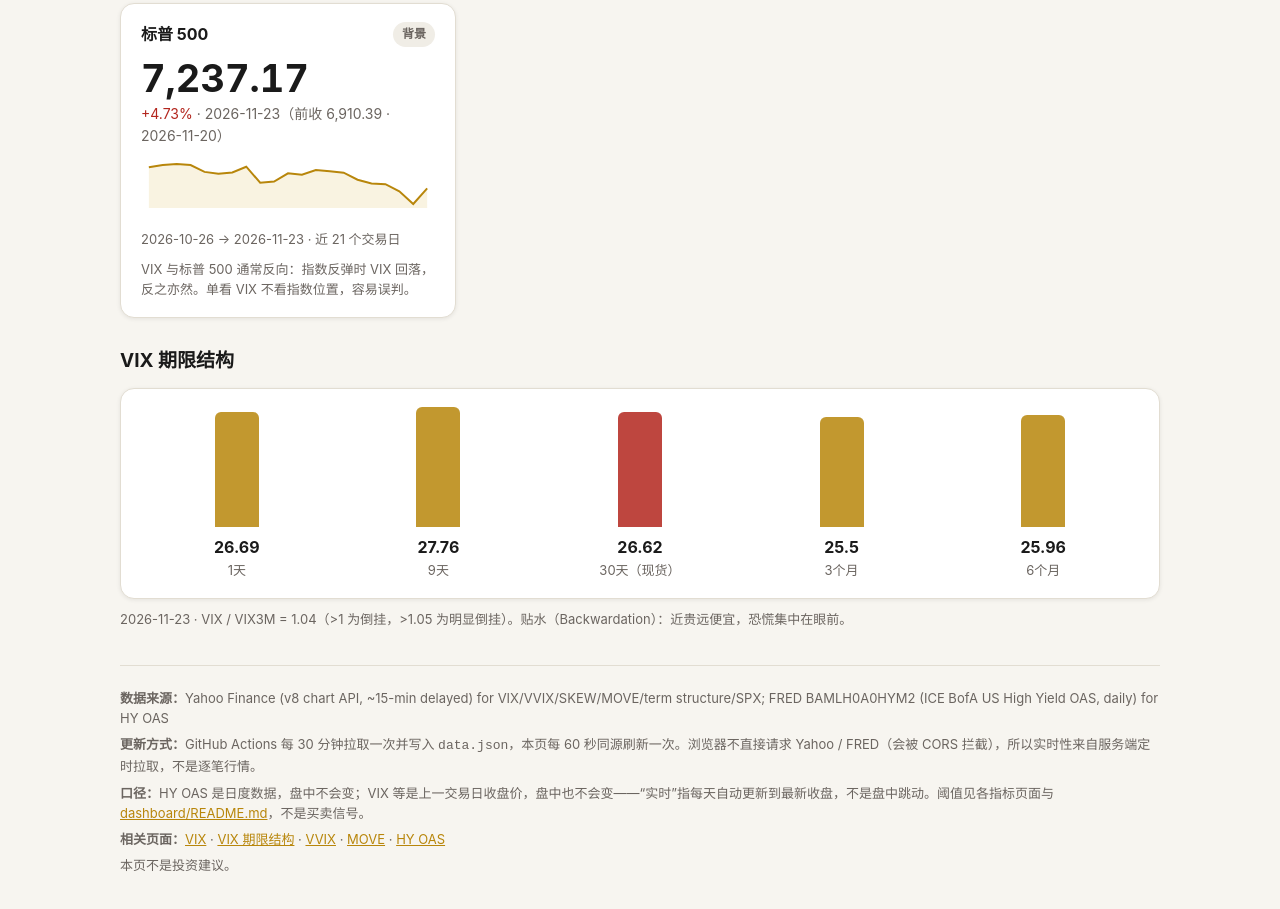
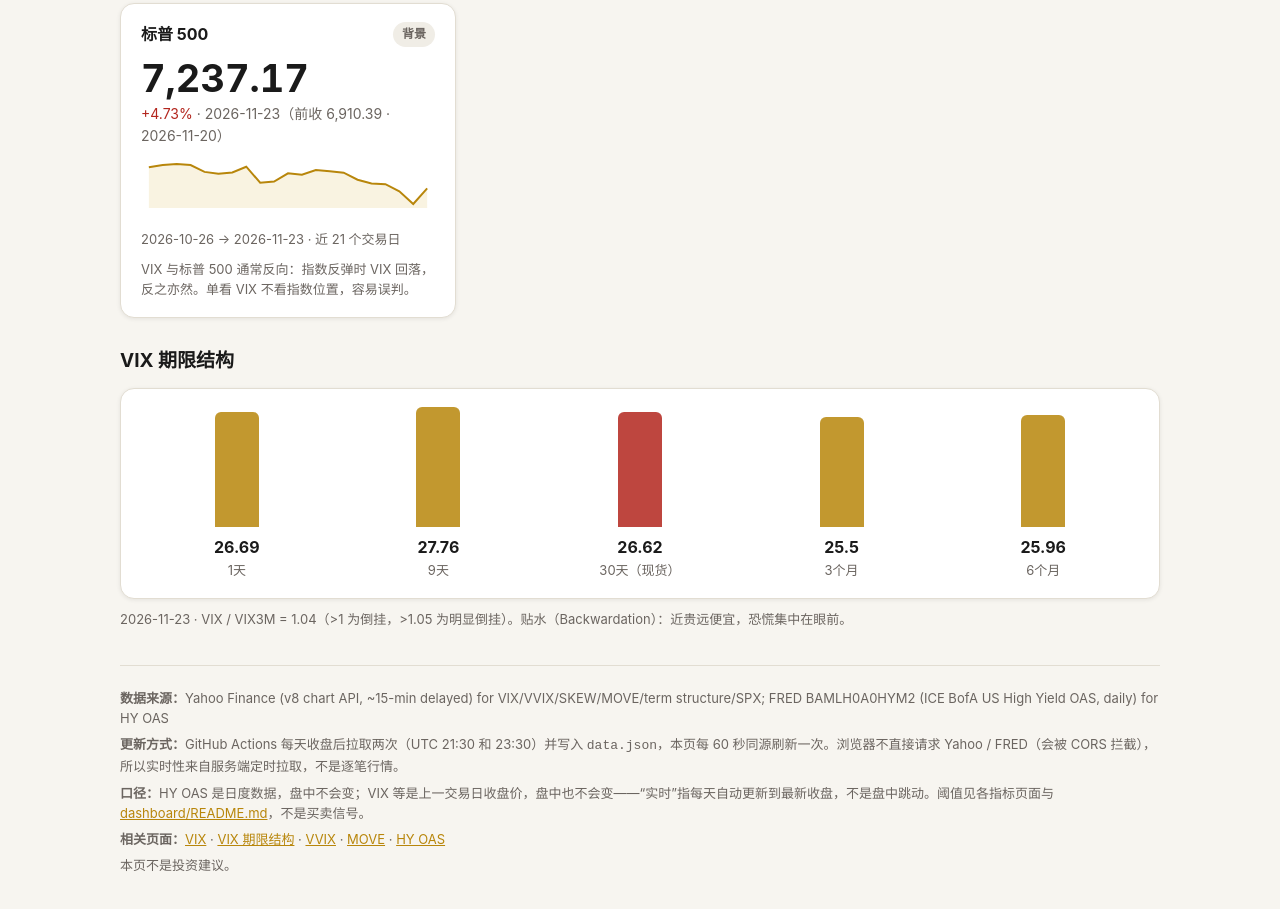
Before and after one commit to fractalcapital/monitoring-metrics, a plain HTML site: page dashboard/index.html in a window 1280 px wide. Shown: the part 1549-2458 px from the top of the page. Drawn offline with Linux system fonts and the light colour scheme.

Commit message:
Run dashboard update twice daily after US close instead of every 30 min

```diff
--- a/dashboard/index.html
+++ b/dashboard/index.html
@@ -130,7 +130,7 @@
 
   <div class="foot">
     <p><strong>数据来源：</strong><span id="sourceNote">Yahoo Finance（约 15 分钟延迟）提供 VIX / VVIX / SKEW / MOVE / 期限结构 / 标普 500；FRED（BAMLH0A0HYM2，ICE BofA 高收益利差，每日更新）提供 HY OAS。</span></p>
-    <p><strong>更新方式：</strong>GitHub Actions 每 30 分钟拉取一次并写入 <code>data.json</code>，本页每 60 秒同源刷新一次。浏览器不直接请求 Yahoo / FRED（会被 CORS 拦截），所以实时性来自服务端定时拉取，不是逐笔行情。</p>
+    <p><strong>更新方式：</strong>GitHub Actions 每天收盘后拉取两次（UTC 21:30 和 23:30）并写入 <code>data.json</code>，本页每 60 秒同源刷新一次。浏览器不直接请求 Yahoo / FRED（会被 CORS 拦截），所以实时性来自服务端定时拉取，不是逐笔行情。</p>
     <p><strong>口径：</strong>HY OAS 是日度数据，盘中不会变；VIX 等是上一交易日收盘价，盘中也不会变——“实时”指每天自动更新到最新收盘，不是盘中跳动。阈值见各指标页面与 <a href="README.md">dashboard/README.md</a>，不是买卖信号。</p>
     <p><strong>相关页面：</strong><a href="../vix/index.html">VIX</a> · <a href="../vix-term-structure/index.html">VIX 期限结构</a> · <a href="../vvix/index.html">VVIX</a> · <a href="../move/index.html">MOVE</a> · <a href="../hy-oas/index.html">HY OAS</a></p>
     <p>本页不是投资建议。</p>
```
Also changed, not shown: 2 other files.
